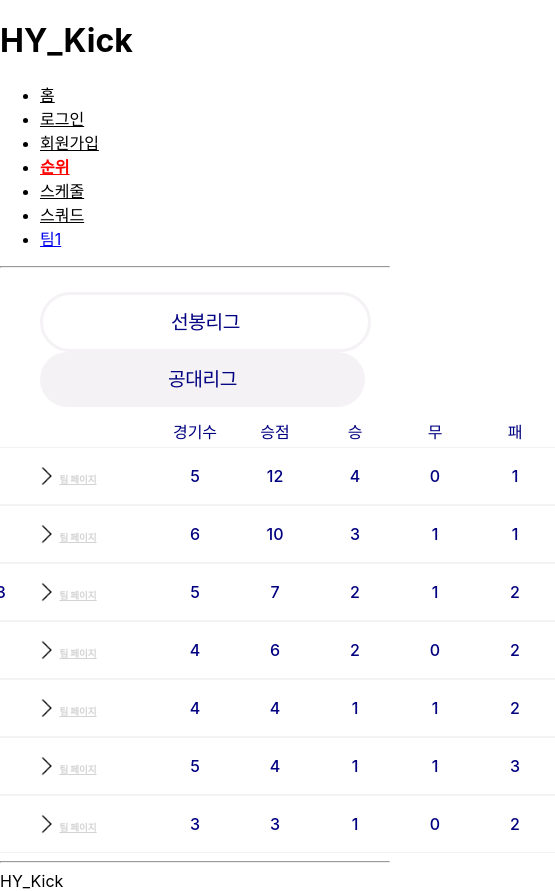
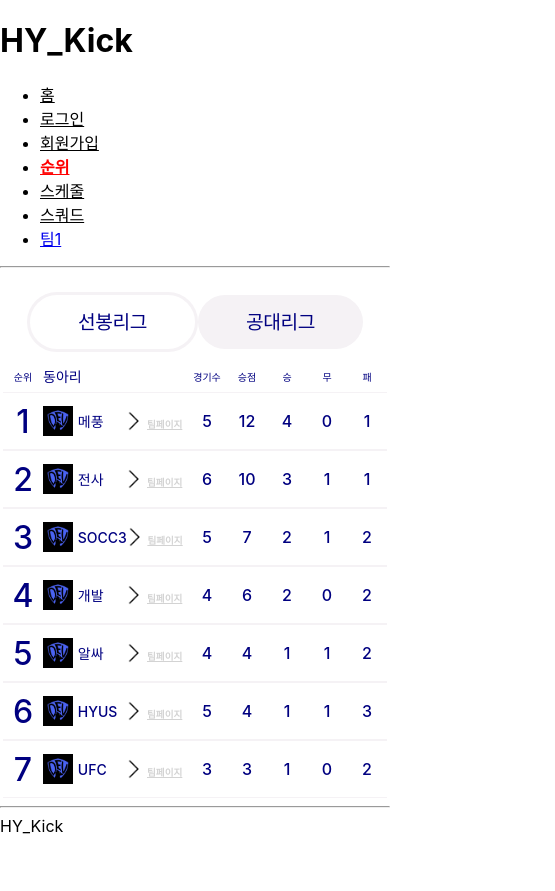
Before and after one commit to ludals/HY_kick, a React (Create React App) app in the folder my-app/: page /ranking in a window 390 px wide. Shown: the whole page, 555 px wide, since content can reach past the window. After the commit the page ends 844 px from the top, so only its background shows below. Built offline with nearby package versions, Linux system fonts and the light colour scheme.

Commit message:
Rank 반응형 적용

```diff
--- a/my-app/src/component/rank/Ranking.js
+++ b/my-app/src/component/rank/Ranking.js
@@ -48,8 +48,8 @@ const TabWrapper = styled.div`
   height: auto;
   display: flex;
   justify-content: center;
-  ul{
-    /* padding: 0; */
+ul{
+    padding: 0;
   }
   li{
     display: inline-flex;
@@ -72,4 +72,9 @@ const TabWrapper = styled.div`
     border-width: 3px;
     border-color: #f5f2f5;
   }
+  @media (max-width: 600px){
+    li{
+      padding: 0.8rem 3rem;
+    }
+  }
 `;
--- a/my-app/src/component/rank/Ranktable.js
+++ b/my-app/src/component/rank/Ranktable.js
@@ -10,7 +10,7 @@ const Ranktable = ({children}) => {
     return(
         <RankWrapper>
             <RankHeader>
-                <span>순위</span>
+                <span className="ranking">순위</span>
                 <span className="club">동아리</span>
                 <span>경기수</span>
                 <span>승점</span>
@@ -38,7 +38,7 @@ const Ranktable = ({children}) => {
                                     width={20}
                                     height={20}
                                 />
-                                <span>팀 페이지</span>
+                                <span>팀페이지</span>
                             </Link>
                         </span>
                         <span>{teamData.played}</span>
@@ -71,7 +71,7 @@ const RankWrapper = styled.div`
     }
 
     .rank{
-        font-size: 2.5rem;
+        font-size: 2rem;
     }
 
     .club{
@@ -81,6 +81,21 @@ const RankWrapper = styled.div`
         width: 15rem;
         text-align: start;
         height: auto;
+    }
+    @media (max-width: 600px) {
+        font-size: 10px;
+        span{
+            width: 2.5rem;
+        }
+        .club{
+            font-size: 14px;
+            display: flex;
+            align-items: center;
+            gap: 0.3rem;
+            width: 9rem;
+            text-align: start;
+            height: auto;
+        }
     }
 `;
 
```
